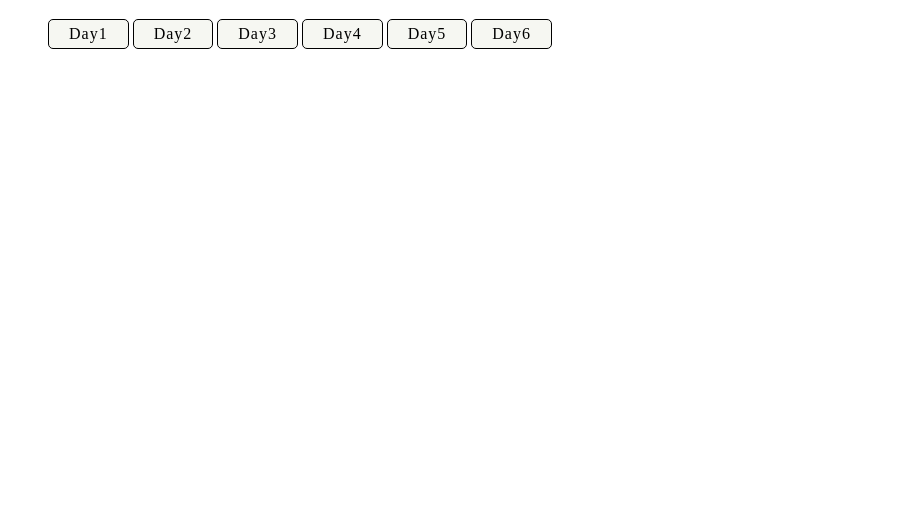
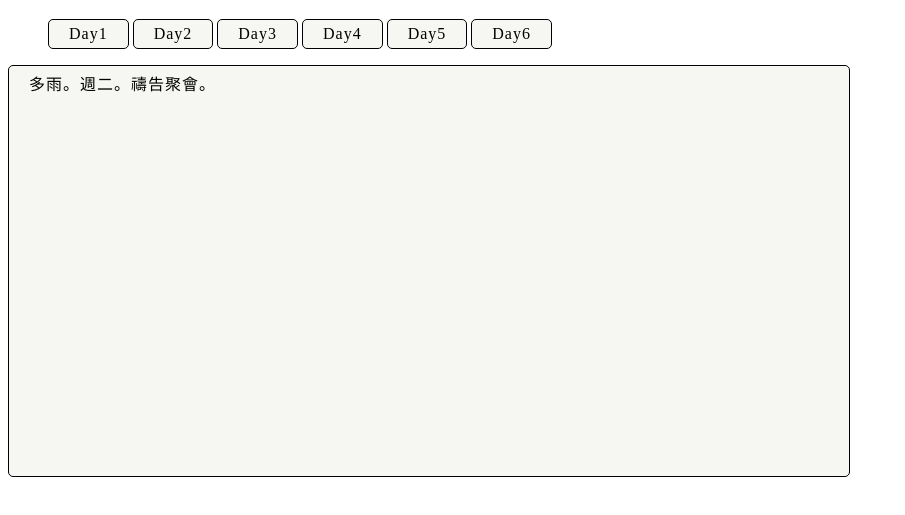
Before and after one commit to Chiu-Yen/Chiu-Yen.github.io, a plain HTML site: page index.html in a window 1280 px wide. Shown: the part 61-576 px from the top of the page, without its empty margins (0-905 px from the left). Drawn offline with Linux system fonts and the light colour scheme.

Commit message:
Update index.html

```diff
--- a/index.html
+++ b/index.html
@@ -23,6 +23,20 @@
 
     background-color: #F6F7F2
   }
+  p {
+        border: solid 1px black;
+    border-radius: 5px;
+
+    padding: 5px;
+    padding-left: 20px;
+    padding-right: 20px;
+
+    font-family: 微軟正黑體;
+    letter-spacing: 1px;
+    height: 400px;
+    width: 800px;
+    background-color: #F6F7F2
+  }
 </style>
 
   <h1>Joanne's Diary</h1>
@@ -34,6 +48,6 @@
   <li> Day5</li>
   <li> Day6</li>
 </ul>
-
+  <p>多雨。週二。禱告聚會。</p>
 
   </html>
```
